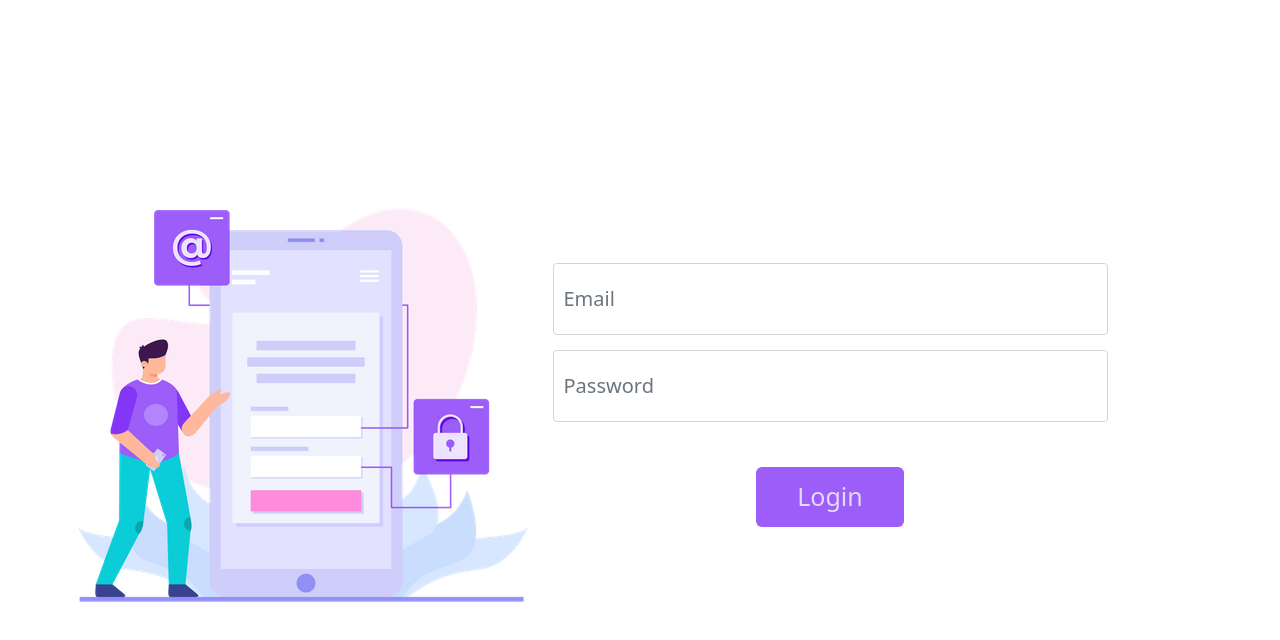
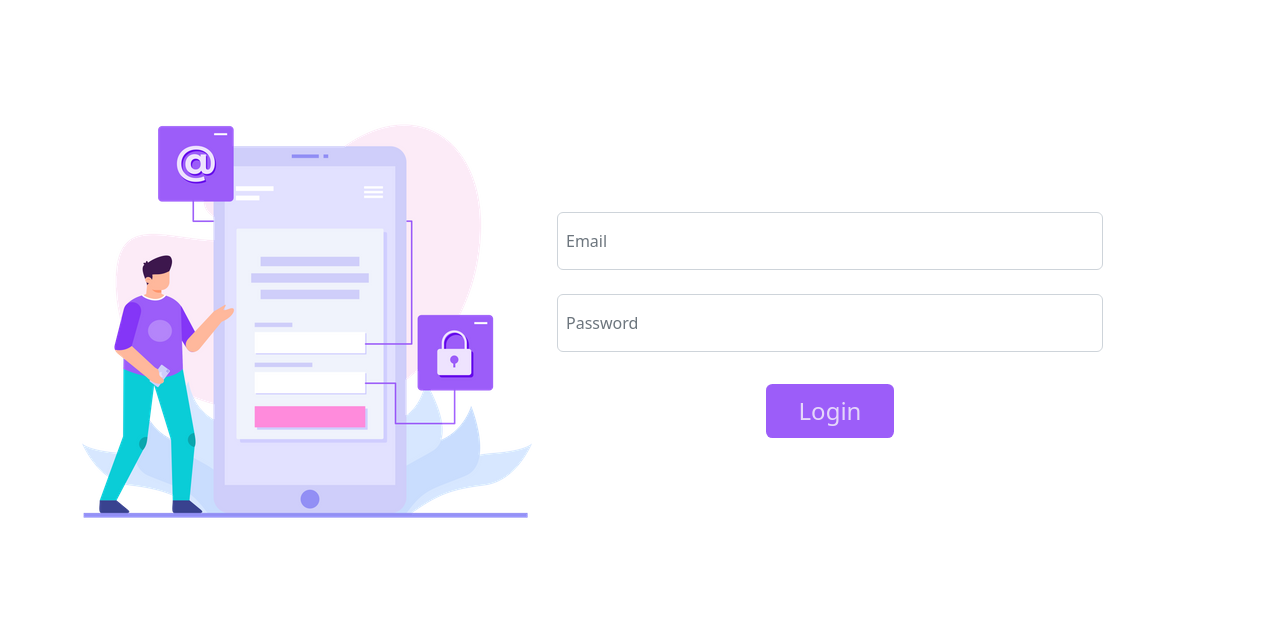
Before and after one commit to Mrityuanjaya/NotificationMS_FE, a React (Vite) app: page /login in a window 1280 px wide. Shown: the top 640 px of the page. Built offline with nearby package versions, Linux system fonts and the light colour scheme.

Commit message:
Login UI using React

```diff
--- a/src/containers/LoginForm/LoginForm.tsx
+++ b/src/containers/LoginForm/LoginForm.tsx
@@ -10,7 +10,6 @@ const LoginUser = () => {
   const [password, setPassword] = useState("");
 
   async function handleClick() {
-    const verifyUser = () => {
     if (email.length === 0)
       toast.error(ERROR_MESSAGES.EMAIL_REQUIRED, TOAST_CONFIG);
     else if (password.length === 0)
@@ -18,12 +17,10 @@ const LoginUser = () => {
     else if (!EMAIL_REGEX.test(email)) {
       toast.error(ERROR_MESSAGES.EMAIL_INVALID, TOAST_CONFIG);
     }
-    };
-    verifyUser();
   }
 
   return (
-    <div className="container">
+    <div className="container mt-5">
       <div className="row py-5 mt-4 align-items-center">
         <div className="col-md-5 pr-lg-5 mb-5 mb-md-0">
           <img
--- a/src/containers/LoginForm/style.css
+++ b/src/containers/LoginForm/style.css
@@ -1,21 +1,23 @@
 @import '/src/styles/Colors.css';
-
-html { font-size: 10px; }
 
 .container {
   margin-top: 15rem;
 }
 
 .form-control {
-  font-size: 2rem;
-  padding: 2rem 1rem;
+  font-size: 1rem;
+  padding: 1rem 0.5rem;
 }
 
 .btn{
-  font-size: 2.5rem;
-  margin: 3rem;
-  padding: 1rem 4rem;
-  border-radius: 0.6rem;
+  font-size: 1.5rem;
+  margin: 0.5rem;
+  padding: 0.5rem 2rem;
+  border-radius: 0.4rem;
   background-color: var(--lightpurple);
   color: var(--textcolor);
 }
+
+.btn:hover{
+  border-color: var(--lightpurple);
+}
--- a/tsconfig.json
+++ b/tsconfig.json
@@ -15,7 +15,7 @@
     "isolatedModules": true,
     "noEmit": true,
     "jsx": "react-jsx",
-    "baseUrl": "./src"
+    "baseUrl": "src"
   },
   "include": ["src"],
   "references": [{ "path": "./tsconfig.node.json" }]
--- a/tsconfig.node.json
+++ b/tsconfig.node.json
@@ -4,7 +4,7 @@
     "module": "ESNext",
     "moduleResolution": "Node",
     "allowSyntheticDefaultImports": true,
-    "baseUrl": "./src"
+    "baseUrl": "src"
   },
   "include": ["vite.config.ts"]
 }
```
Lines whose indentation alone changed are shown as unchanged.
